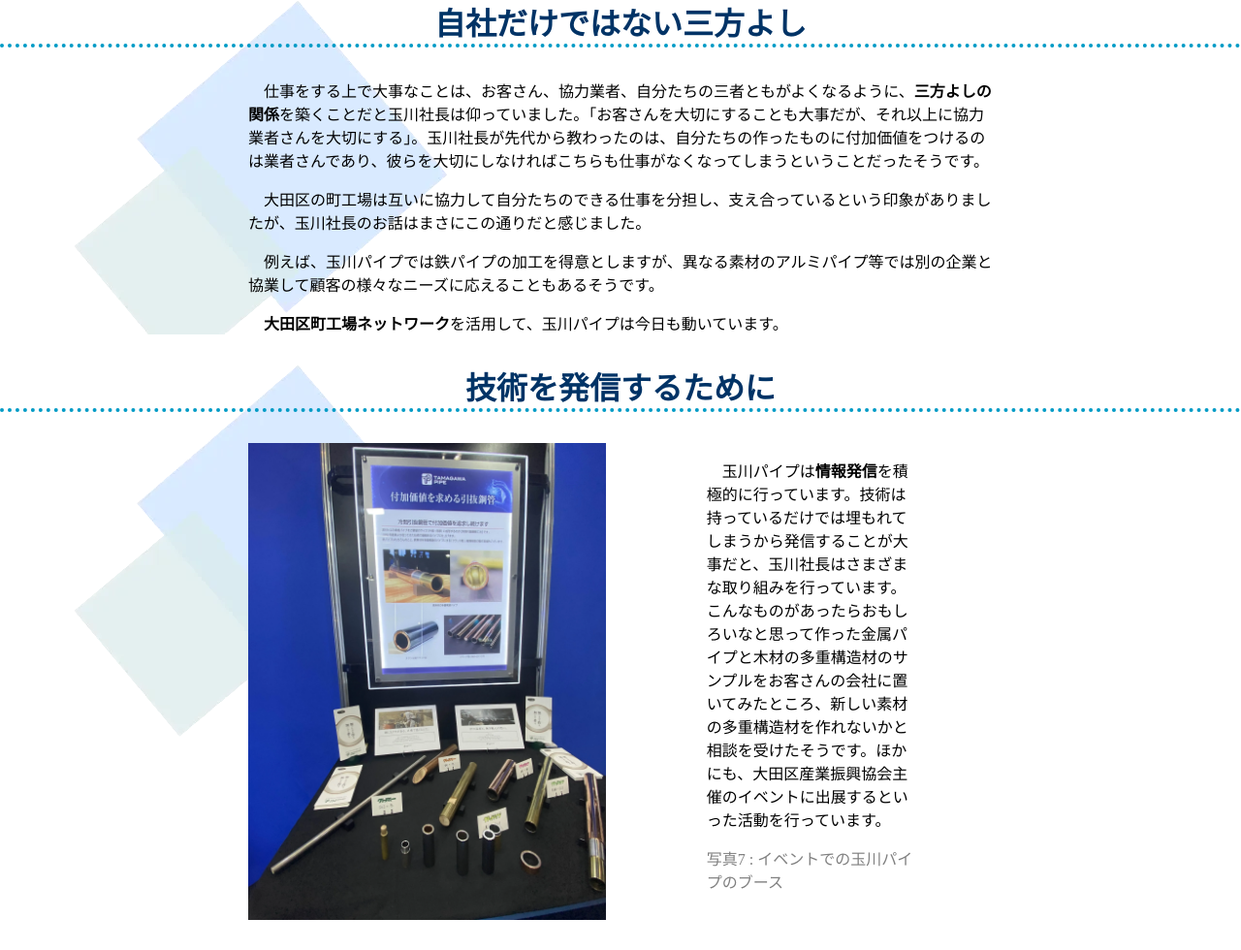
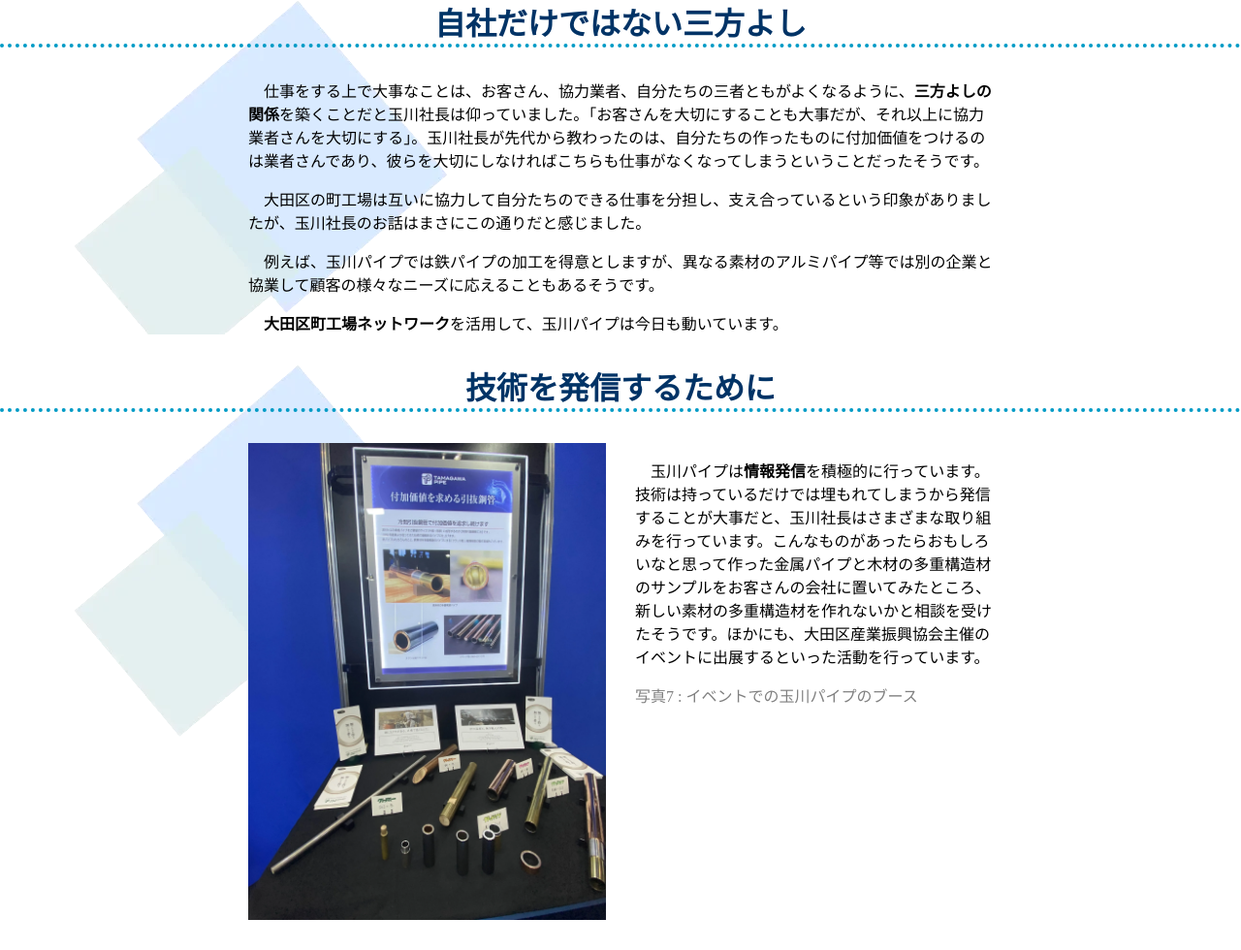
Before and after one commit to IDM-R/craftmanstory, a Flask app: template templates/article3.html in a window 1280 px wide. Shown: the part 4004-4984 px from the top of the page at 97% size. Run offline with Flask 3, Linux system fonts and the light colour scheme; the template is opened without the code that fills it, so the values that code supplies are empty.

Commit message:
微調整

```diff
--- a/templates/article3.html
+++ b/templates/article3.html
@@ -165,7 +165,7 @@ filename='03tamagawa_01.webp') }}{% endblock %} {% block home_content %}
       src="{{ url_for('static', filename='03tamagawa_08.webp') }}"
       width="100%"
     />
-    <div class="article-content2" style="text-align: left">
+    <div style="text-align: left">
       <p>
         　玉川パイプは<strong>情報発信</strong>を積極的に行っています。技術は持っているだけでは埋もれてしまうから発信することが大事だと、玉川社長はさまざまな取り組みを行っています。こんなものがあったらおもしろいなと思って作った金属パイプと木材の多重構造材のサンプルをお客さんの会社に置いてみたところ、新しい素材の多重構造材を作れないかと相談を受けたそうです。ほかにも、大田区産業振興協会主催のイベントに出展するといった活動を行っています。
       </p>
```
